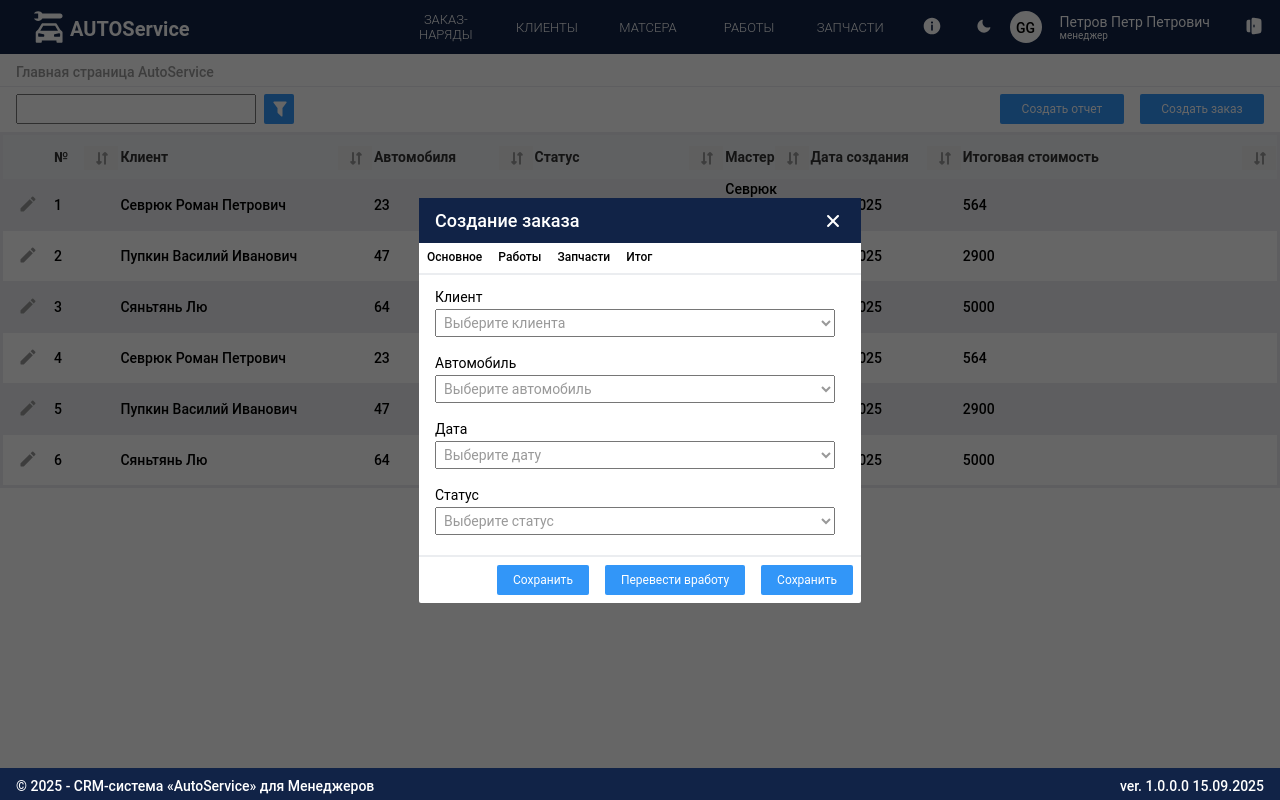
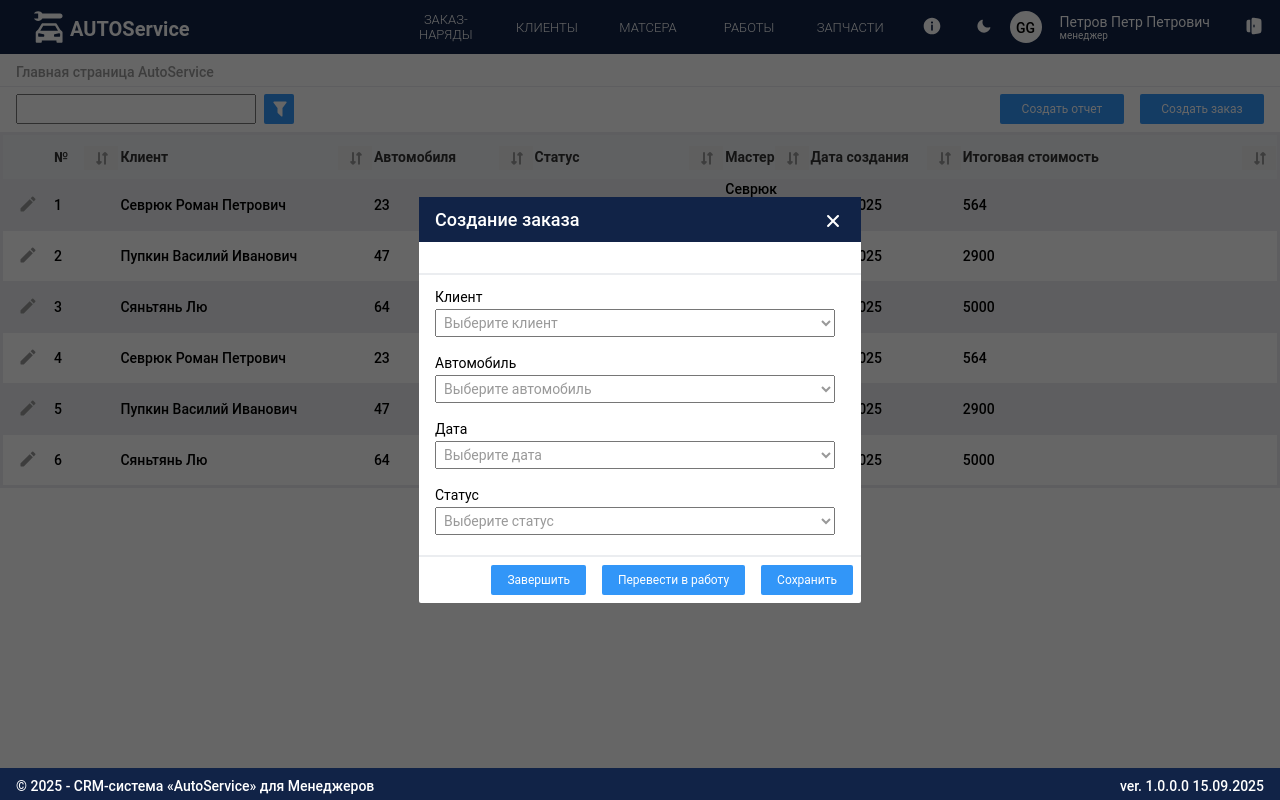
Before and after one commit to RomanSevryuk375/CRM-system, a React (Vite) app in the folder CRM-system/: page / in a window 1280 px wide. Built offline with nearby package versions, Linux system fonts and the light colour scheme; a web font is replaced by a local one.

Commit message:
Optimized the modal markup

```diff
--- a/CRM-system/src/Popup_menu/PopupMenu.jsx
+++ b/CRM-system/src/Popup_menu/PopupMenu.jsx
@@ -3,8 +3,13 @@ import './PopupMenu.css'
 
 const ModalTitle = 'Создание заказа';
 const toolBarContent = ['Основное', 'Работы', 'Запчасти', 'Итог'];
+const footerContent = ['Завершить', 'Перевести в работу', 'Сохранить'];
+const inputLable = ['Клиент', 'Автомобиль', 'Дата', 'Статус'];
 const inputContent = [
-
+    { id: 1, name: 'Roman', surname: 'Sevryuk' },
+    { id: 2, name: 'Roman', surname: 'Sevryuk' },
+    { id: 3, name: 'Roman', surname: 'Sevryuk' },
+    { id: 99, name: 'Roman', surname: 'Sevryuk' },
 ];
 
 function PopupMenu() {
@@ -16,38 +21,21 @@ function PopupMenu() {
                     <button className='exit'><img className='modal-img' src={ModalImg} alt="" /></button>
                 </div>
                 <div className='toolBar'>
-                    {toolBarContent.map((item) => (<button key={item} className='modal-toolbar-button'>{item}</button>))}
+                    {toolBarContent.map((item) => (<button key={item.id} className='modal-toolbar-button'>{item.name}</button>))}
                 </div>
                 <div className='modal-body'>
-                    <div className='modal-select'>
-                        <p className='select-lable'>Клиент</p>
-                        <select className='custom-select'>
-                            <option value="client">Выберите клиента</option>
-                        </select>
-                    </div>
-                    <div className='modal-select'>
-                        <p className='select-lable'>Автомобиль</p>
-                        <select className='custom-select'>
-                            <option value="car">Выберите автомобиль</option>
-                        </select>
-                    </div>
-                    <div className='modal-select'>
-                        <p className='select-lable'>Дата</p>
-                        <select className='custom-select'>
-                            <option value="date">Выберите дату</option>
-                        </select>
-                    </div>
-                    <div className='modal-select'>
-                        <p className='select-lable'>Статус</p>
-                        <select className='custom-select'>
-                            <option value="status">Выберите статус</option>
-                        </select>
-                    </div>
+                    {inputLable.map((label) => (
+                        <div key={label} className='modal-select'>
+                            <p className='select-lable'>{label}</p>
+                            <select className='custom-select'>
+                                <option value="">Выберите {label.toLowerCase()}</option>
+                                {inputContent.map((item) => (<option key={item.id} value={item.id}>{item.name} {item.surname}</option>))}
+                            </select>
+                        </div>
+                    ))}
                 </div>
                 <div className='footer-button'>
-                    <button className='custom-button'>Сохранить</button>
-                    <button className='custom-button'>Перевести вработу</button>
-                    <button className='custom-button'>Сохранить</button>
+                    {footerContent.map((footer) => (<button key={footer} className='custom-button'>{footer}</button>))}
                 </div>
             </div>
         </div>
```
